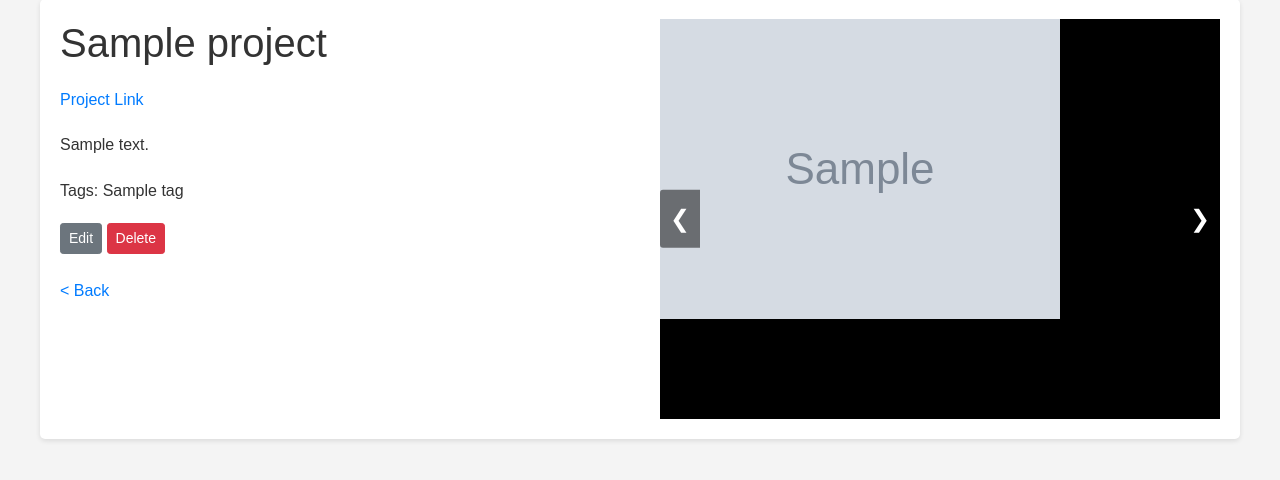
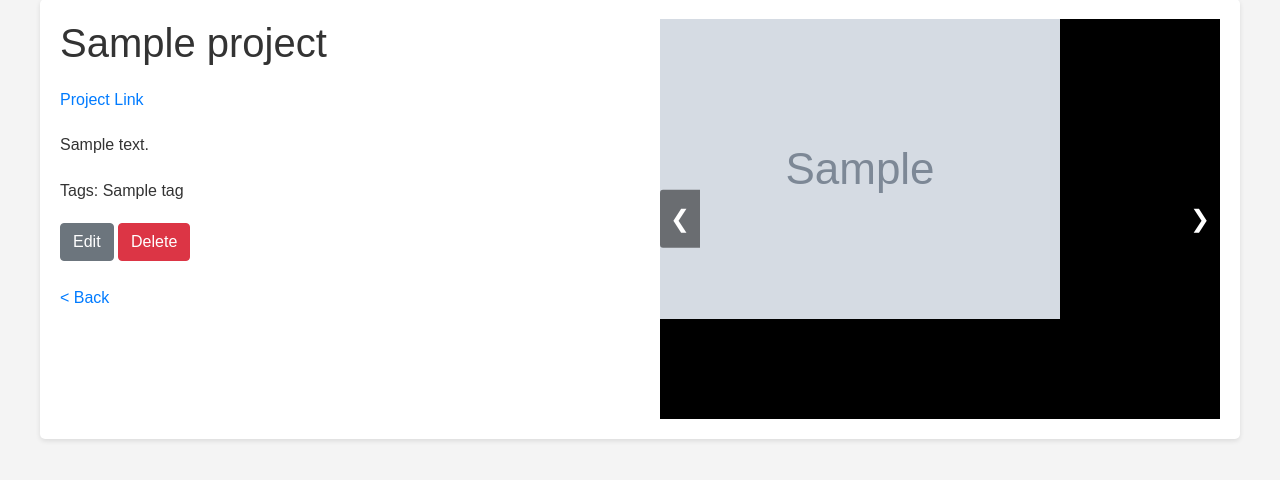
Before and after one commit to andresdslima/python, a Django app: template portfolio/main/templates/project.html in a window 1280 px wide. Shown: the part 113-593 px from the top of the page. Run offline with Django 4.2, Linux system fonts and the light colour scheme; the template is opened without the code that fills it: most values are stand-ins (such as "Sample title", 1, 10 or a date in 2020); grey boxes marked "Sample" are stand-in pictures.

Commit message:
remove btn-sm class

```diff
--- a/portfolio/main/templates/project.html
+++ b/portfolio/main/templates/project.html
@@ -24,8 +24,8 @@
       <form method="POST" class="mb-4" action="{% url 'project_delete' project.id %}">
         {% csrf_token %}
         {% comment %} <input type="hidden" name="id" value={{ project.id }} /> {% endcomment %}
-        <a class="btn btn-secondary btn-sm" href="{% url 'project_update' project.id %}">Edit</a>
-        <button type="submit" class="btn btn-danger btn-sm">Delete</button>
+        <a class="btn btn-secondary" href="{% url 'project_update' project.id %}">Edit</a>
+        <button type="submit" class="btn btn-danger">Delete</button>
       </form>
       <a href="{% url 'home' %}">< Back</a>
     </div>
```
